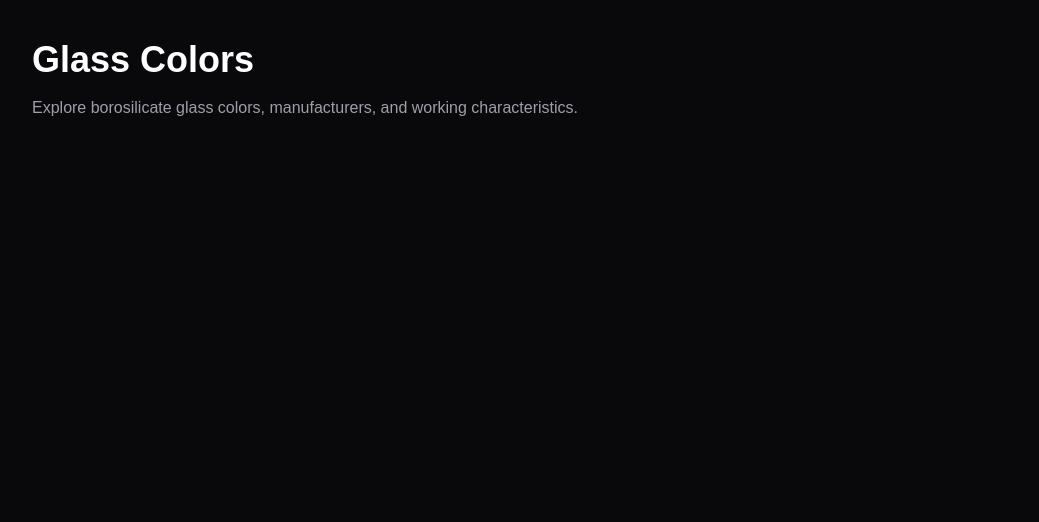
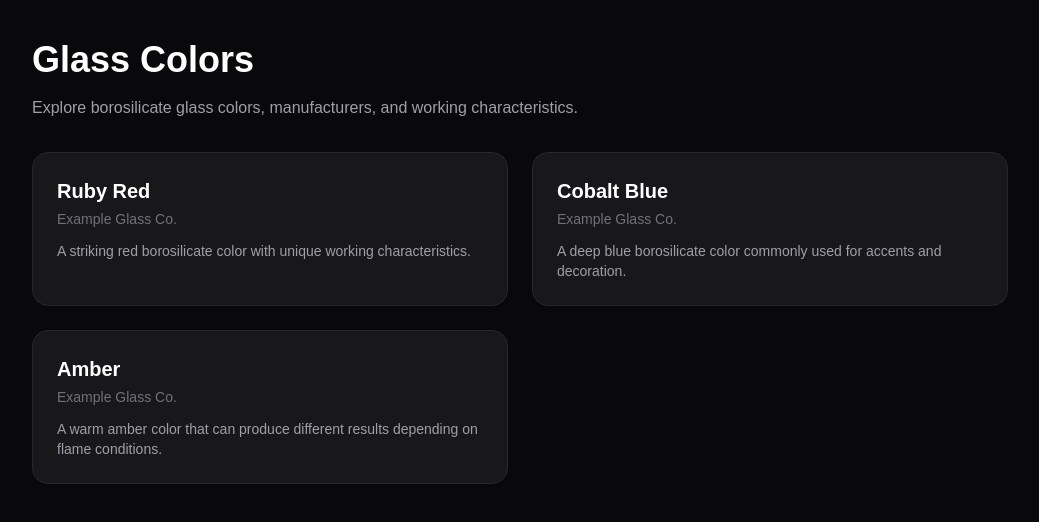
Before and after one commit to b2sdnbp4d9-svg/boro-ai, a Next.js app: page /colors in a window 1280 px wide. Shown: the top 522 px of the page, without its empty margins (120-1159 px from the left). Built offline with nearby package versions, Linux system fonts and the light colour scheme.

Commit message:
Create glass colors foundation

```diff
--- a/app/colors/page.tsx
+++ b/app/colors/page.tsx
@@ -1,8 +1,10 @@
+import ColorCard from "@/components/ColorCard";
+import { colors } from "@/data/colors";
+
 export default function Colors() {
   return (
     <main className="min-h-screen bg-zinc-950 text-white">
       <div className="mx-auto max-w-5xl px-6 py-10">
-
         <h1 className="text-4xl font-bold">
           Glass Colors
         </h1>
@@ -11,6 +13,16 @@ export default function Colors() {
           Explore borosilicate glass colors, manufacturers, and working characteristics.
         </p>
 
+        <div className="mt-8 grid gap-6 sm:grid-cols-2">
+          {colors.map((color) => (
+            <ColorCard
+              key={color.name}
+              name={color.name}
+              manufacturer={color.manufacturer}
+              description={color.description}
+            />
+          ))}
+        </div>
       </div>
     </main>
   );
--- /dev/null
+++ b/components/ColorCard.tsx
@@ -0,0 +1,25 @@
+type ColorCardProps = {
+  name: string;
+  manufacturer: string;
+  description: string;
+};
+
+export default function ColorCard({
+  name,
+  manufacturer,
+  description,
+}: ColorCardProps) {
+  return (
+    <div className="rounded-2xl border border-zinc-800 bg-zinc-900 p-6">
+      <h2 className="text-xl font-semibold">{name}</h2>
+
+      <p className="mt-1 text-sm text-zinc-500">
+        {manufacturer}
+      </p>
+
+      <p className="mt-3 text-sm text-zinc-400">
+        {description}
+      </p>
+    </div>
+  );
+}
--- /dev/null
+++ b/data/colors.ts
@@ -0,0 +1,20 @@
+export const colors = [
+  {
+    name: "Ruby Red",
+    manufacturer: "Example Glass Co.",
+    description:
+      "A striking red borosilicate color with unique working characteristics.",
+  },
+  {
+    name: "Cobalt Blue",
+    manufacturer: "Example Glass Co.",
+    description:
+      "A deep blue borosilicate color commonly used for accents and decoration.",
+  },
+  {
+    name: "Amber",
+    manufacturer: "Example Glass Co.",
+    description:
+      "A warm amber color that can produce different results depending on flame conditions.",
+  },
+];
```
